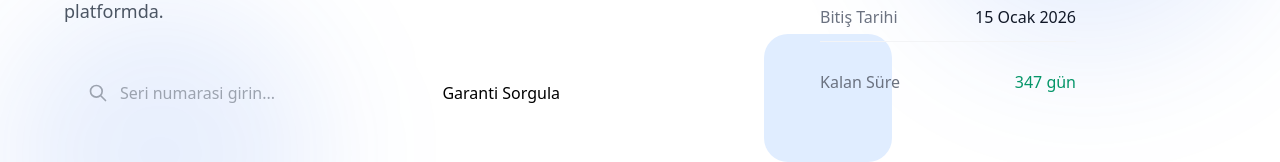
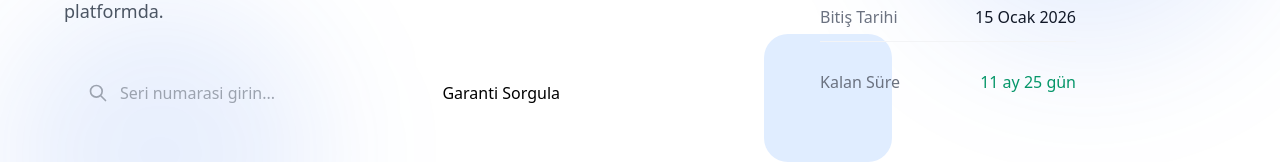
Before and after one commit to alialaca/fx-garanti-ui, a Nuxt app: page / in a window 1280 px wide. Shown: the part 407-569 px from the top of the page. Built offline with nearby package versions, Linux system fonts and the light colour scheme.

Commit message:
Update remaining warranty display format to "X ay Y gün".

```diff
--- a/app/pages/index.vue
+++ b/app/pages/index.vue
@@ -197,7 +197,7 @@ const exclusions = [
                   </div>
                   <div class="flex justify-between items-center py-3">
                     <span class="text-gray-500 dark:text-gray-400">Kalan Süre</span>
-                    <span class="font-medium text-emerald-600 dark:text-emerald-400">347 gün</span>
+                    <span class="font-medium text-emerald-600 dark:text-emerald-400">11 ay 25 gün</span>
                   </div>
                 </div>
               </div>
```
